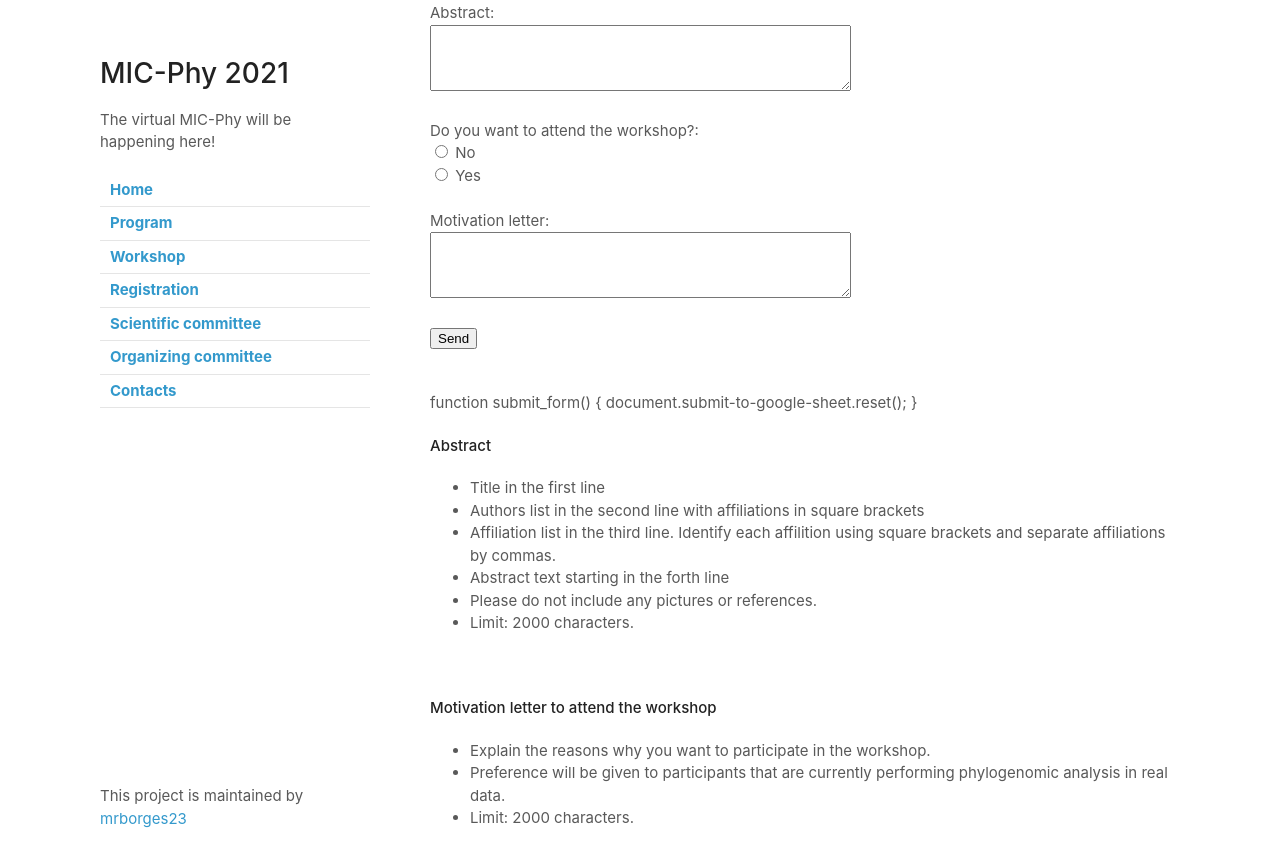
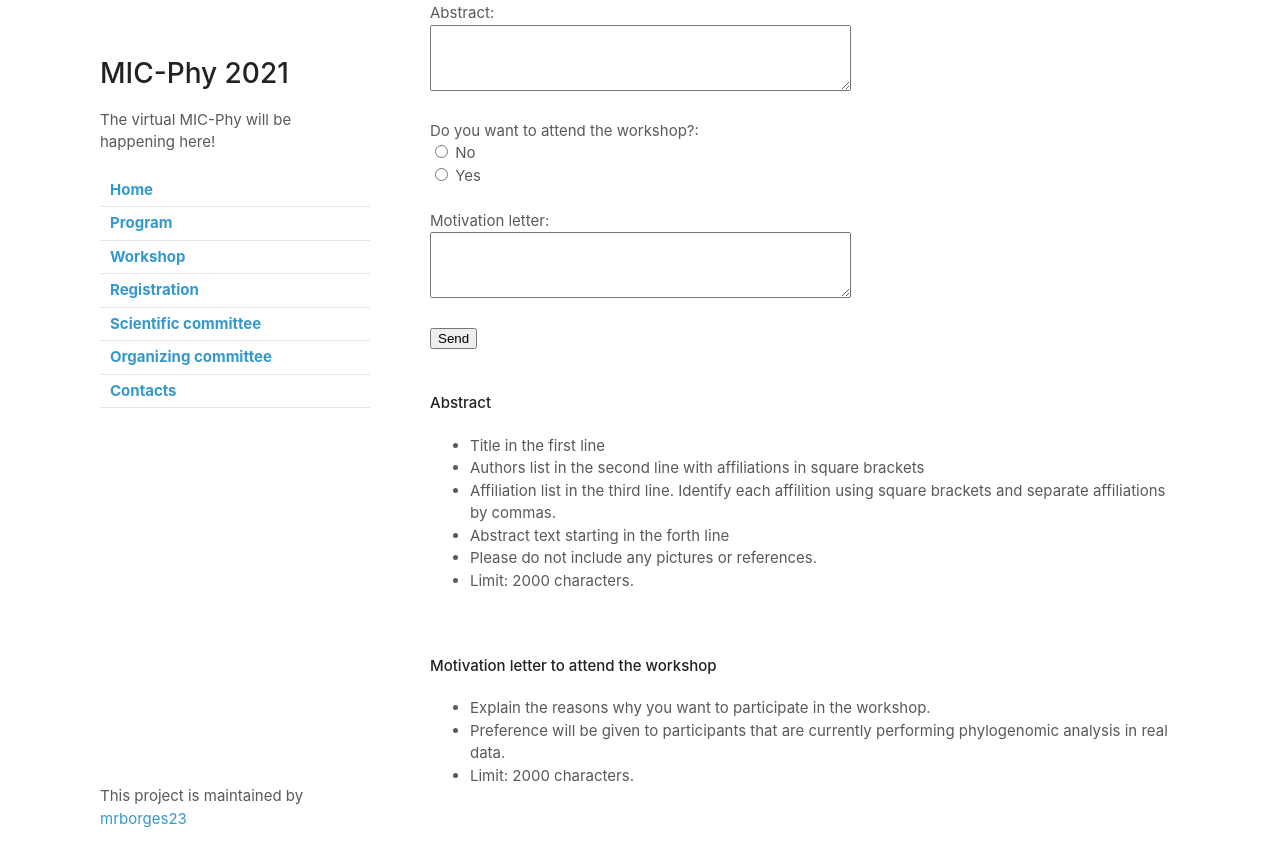
Before and after one commit to mrborges23/micphy2021, a Jekyll site: the page built from registration.md, in a window 1280 px wide and 900 px high, scrolled down 523 px. Shown: the top 867 px of the window. Built offline with Jekyll 4.4.1, drawn with Linux system fonts in a browser that asks for light colours; our own code applies the rules of GitHub Pages for plain Markdown files.

Commit message:
Few changes

```diff
--- a/registration.md
+++ b/registration.md
@@ -4,7 +4,7 @@ The registration is free but compulsory. Registration deadline: 9th February 202
 
 Please, make sure you follow the guidelines to abstract and motivation letter submition; these can be found at the bootom of this page.
 
-<form name="submit-to-google-sheet">
+<form name="submit-to-google-sheet" id="form">
   <br>
   Name:<br>
   <input type="text" name="name" value="">
@@ -46,11 +46,10 @@ Please, make sure you follow the guidelines to abstract and motivation letter su
       .then(response => console.log('Success!', response))
       .catch(error => console.error('Error!', error.message))
   })
+  document.getElementById("form").reset();
 </script>
 
-function submit_form() {
-  document.submit-to-google-sheet.reset();
-}
+
 
 
 
```
